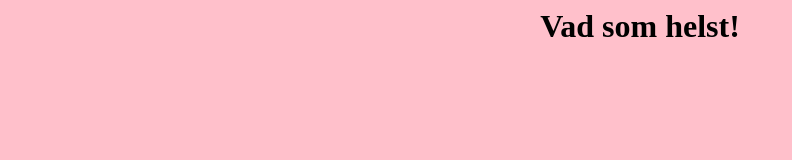
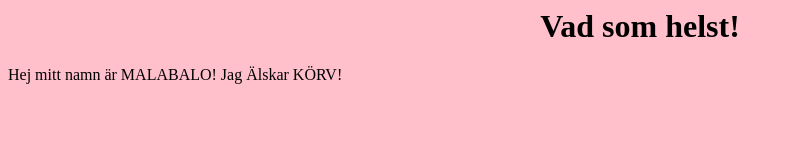
Before and after one commit to tingening/vadsomhelst, a plain HTML site: page index.html in a window 1280 px wide. Shown: the whole page, without its empty margins (0-792 px from the left). Drawn offline with Linux system fonts and the light colour scheme.

Commit message:
Update index.html

```diff
--- a/index.html
+++ b/index.html
@@ -7,5 +7,8 @@
 
 <h1>Vad som helst!</h1>
 
+<p>Hej mitt namn är MALABALO!
+Jag Älskar KÖRV!</p>
+
 </body>
 </html>
```
